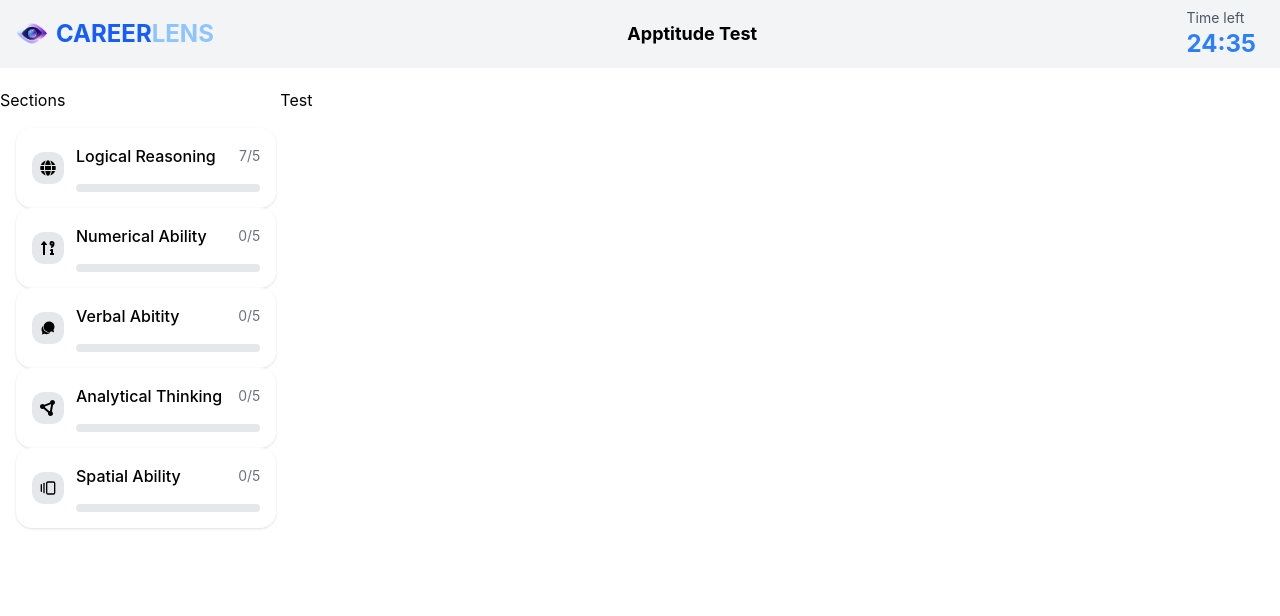
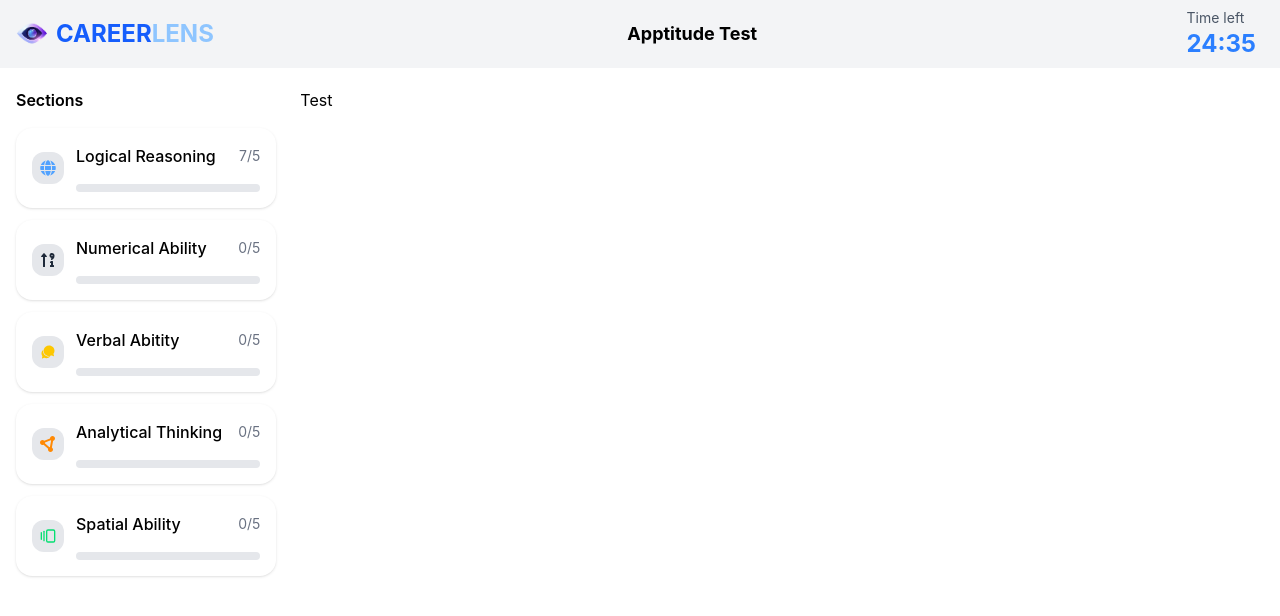
Before and after one commit to Shivamch0/CareerLens-AI, a React app in the folder Frontend/: page /apptitude/apptitudetest in a window 1280 px wide. Shown: the top 616 px of the page. Built offline with nearby package versions, Linux system fonts and the light colour scheme; the HTML template or start-up script is replaced by a standard one.

Commit message:
sidebar completed

```diff
--- a/Frontend/src/components/Navbar/SideBar.jsx
+++ b/Frontend/src/components/Navbar/SideBar.jsx
@@ -10,17 +10,44 @@ import { LuGalleryHorizontalEnd } from "react-icons/lu";
 
 const SideBar = () => {
   return (
-    <aside>
-      <p className="mb-4">Sections</p>
-      <Section icon={<FaGlobe />} content="Logical Reasoning" number={7} />
+    <aside >
+      <p className="mb-4 ml-4 font-semibold ">Sections</p>
+      <div className="space-y-3">
+        <Section
+          icon={<FaGlobe />}
+          content="Logical Reasoning"
+          number={7}
+          iconColor={`text-blue-400`}
+        />
 
-      <Section icon={<FaSortNumericUpAlt />} content="Numerical Ability" number={0} />
+        <Section
+          icon={<FaSortNumericUpAlt />}
+          content="Numerical Ability"
+          number={0}
+          iconColor={`text-gray-800`}
+        />
 
-      <Section icon={<IoIosChatbubbles />} content="Verbal Abitity" number={0} />
+        <Section
+          icon={<IoIosChatbubbles />}
+          content="Verbal Abitity"
+          number={0}
+          iconColor={`text-yellow-400`}
+        />
 
-      <Section icon={<FaCircleNodes />} content="Analytical Thinking" number={0} />
+        <Section
+          icon={<FaCircleNodes />}
+          content="Analytical Thinking"
+          number={0}
+          iconColor={`text-orange-400`}
+        />
 
-      <Section icon={<LuGalleryHorizontalEnd />} content="Spatial Ability" number={0} />
+        <Section
+          icon={<LuGalleryHorizontalEnd />}
+          content="Spatial Ability"
+          number={0}
+          iconColor={`text-green-400`}
+        />
+      </div>
     </aside>
   );
 };
--- a/Frontend/src/pages/Apptitude/ApptitudeTest.jsx
+++ b/Frontend/src/pages/Apptitude/ApptitudeTest.jsx
@@ -6,7 +6,7 @@ import SideBar from "../../components/Navbar/SideBar"
 
 const ApptitudeTest = () => {
   return (
-    <section className="flex gap-5">
+    <section className="flex gap-10">
      <SideBar />
      <Test />
     </section>
```
